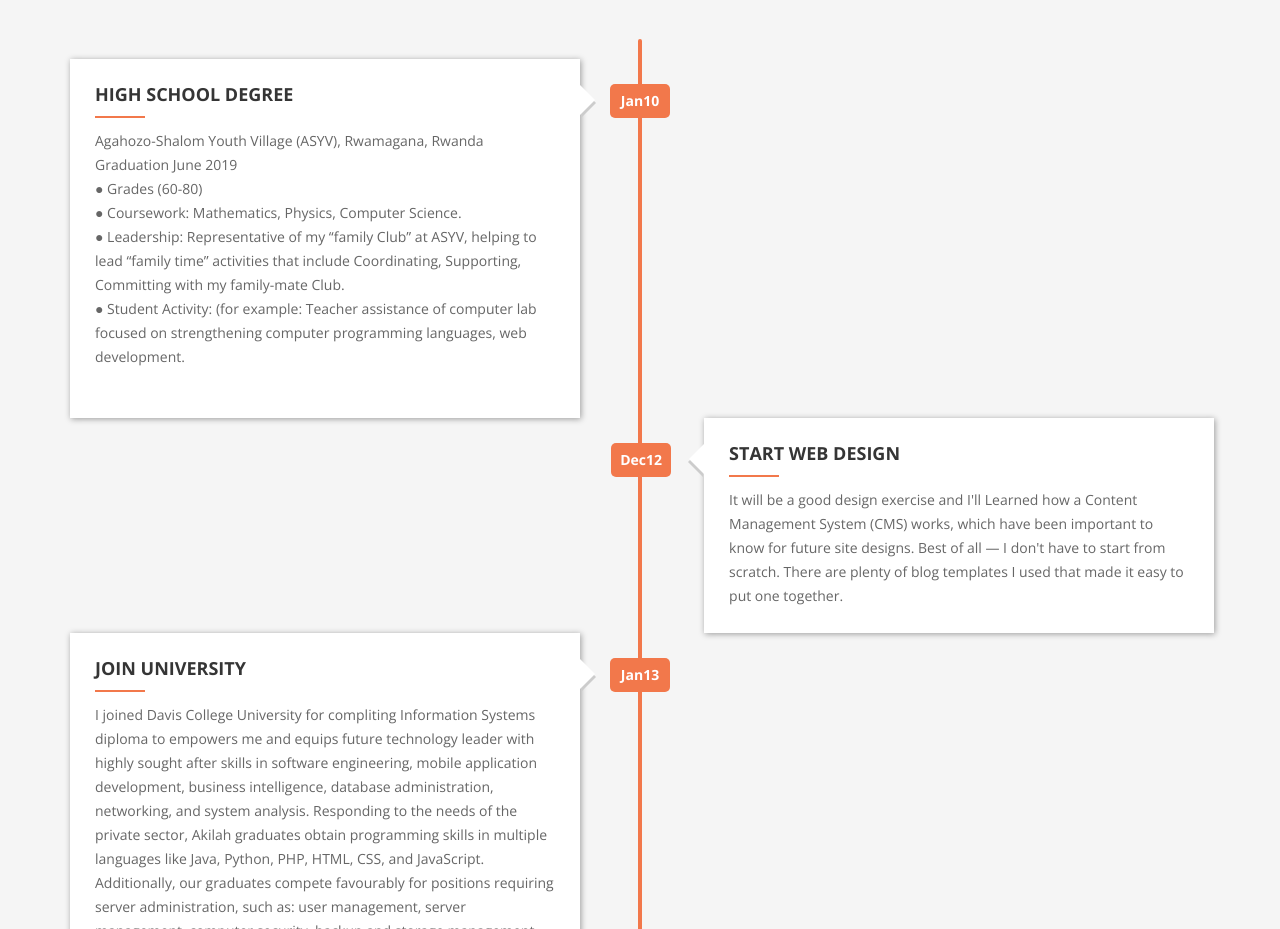
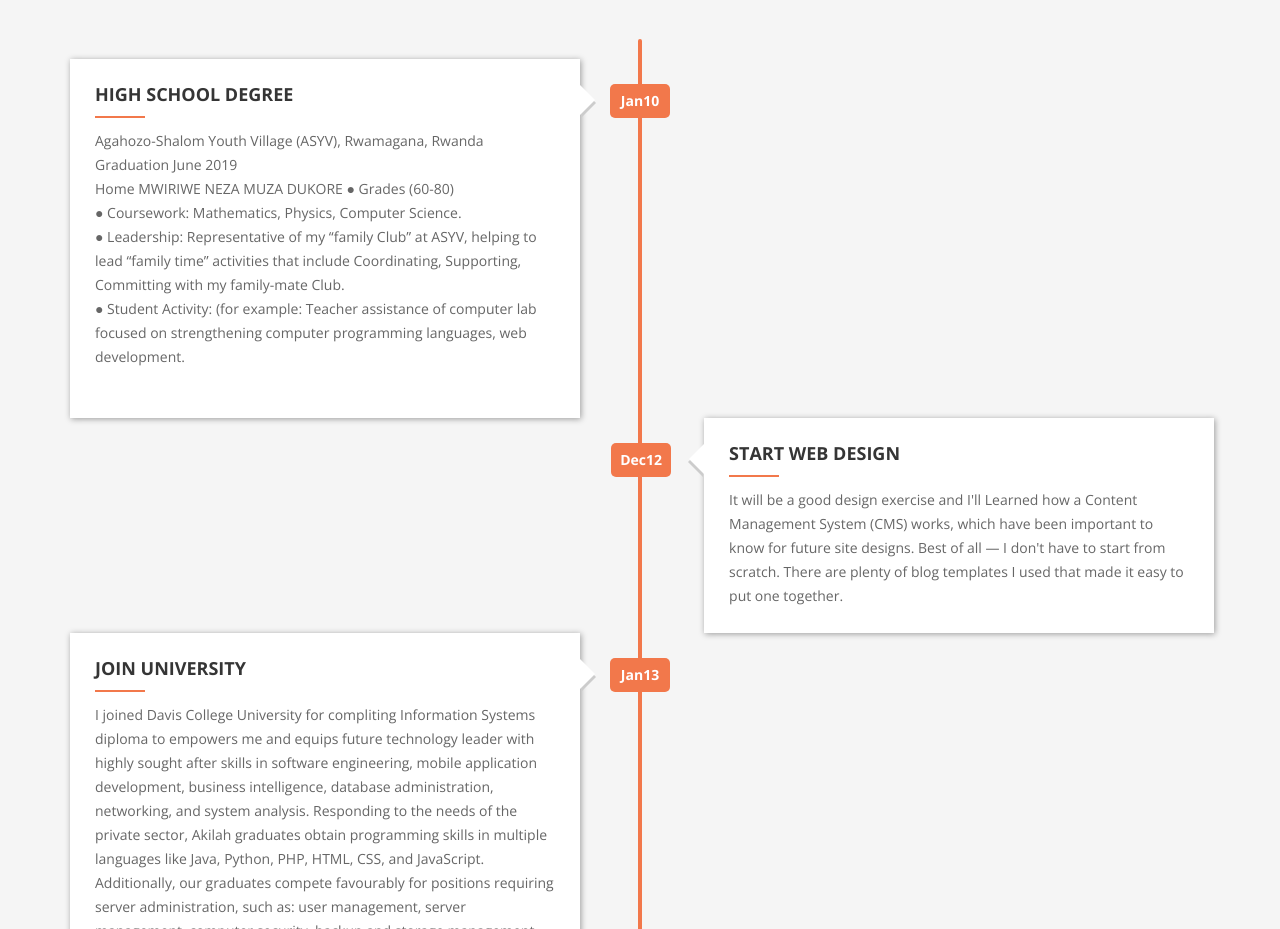
Before and after one commit to dmbagaru16/Dacedu, a plain HTML site: page index.html in a window 1280 px wide. Shown: the part 3920-4849 px from the top of the page. Drawn offline with nearby package versions, Linux system fonts and the light colour scheme.

Commit message:
Update index.html

```diff
--- a/index.html
+++ b/index.html
@@ -637,6 +637,7 @@
 											<h2>High School Degree</h2>
 											<p>Agahozo-Shalom Youth Village (ASYV), Rwamagana, Rwanda         Graduation June 2019
 												<br>
+												Home MWIRIWE NEZA MUZA DUKORE
 											●	Grades (60-80)<br>
 											●	Coursework:  Mathematics, Physics, Computer Science.<br>
 											●	Leadership:  Representative of my “family Club” at ASYV, helping to lead “family time” activities that include Coordinating, Supporting, Committing with my family-mate Club.<br>
```
